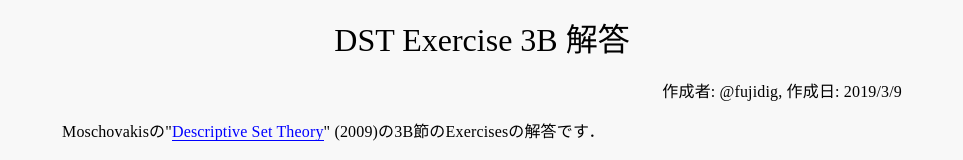
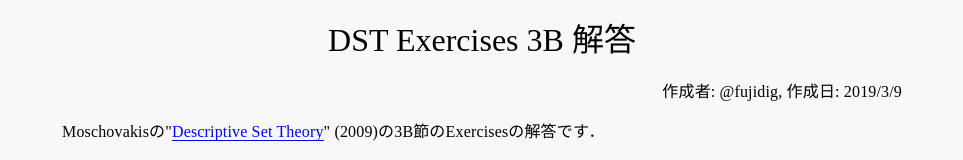
Before and after one commit to fujidig/fujidig.github.io, a plain HTML site: page answers/dst/dst-3b.html in a window 1280 px wide. Shown: the top 160 px of the page, without its empty margins (158-1121 px from the left). Drawn offline with nearby package versions, Linux system fonts and the light colour scheme; some packages are replaced by stand-ins of ours.

Commit message:
複数形

```diff
--- a/answers/dst/dst-3b.html
+++ b/answers/dst/dst-3b.html
@@ -18,7 +18,7 @@ MathJax.Hub.Config({
 <script type="text/javascript" src="http://cdn.mathjax.org/mathjax/latest/MathJax.js?config=TeX-AMS-MML_HTMLorMML" defer></script>
 </head>
 <body>
-<h1>DST Exercise 3B 解答</h1>
+<h1>DST Exercises 3B 解答</h1>
 <p align="right">作成者: @fujidig, 作成日: 2019/3/9</p>
 <p>
 Moschovakisの"<a href="http://www.math.ucla.edu/~ynm/lectures/dst2009/dst2009.pdf">Descriptive Set Theory</a>" (2009)の3B節のExercisesの解答です．
```
